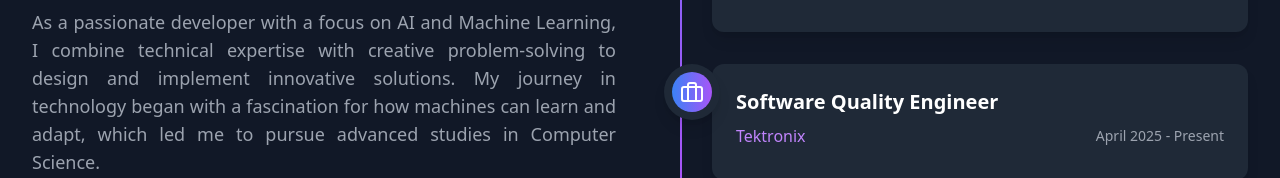
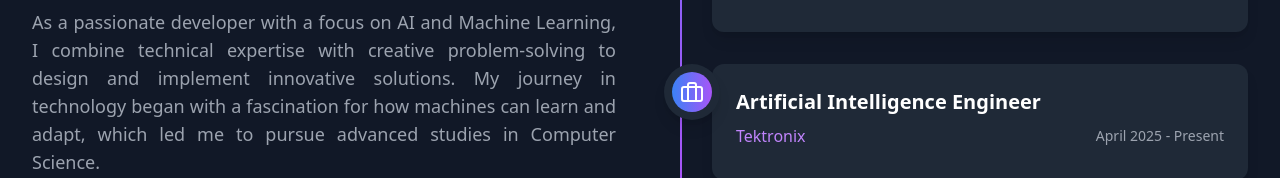
Before and after one commit to AMARAVADIDHEERAJ/AI_Port, a React (Vite) app: page / in a window 1280 px wide. Shown: the part 3676-3854 px from the top of the page. Built offline with nearby package versions, Linux system fonts and the light colour scheme.

Commit message:
Update title

```diff
--- a/src/components/About.tsx
+++ b/src/components/About.tsx
@@ -48,7 +48,7 @@ export const About = () => {
     },
     {
       icon: <Briefcase />,
-      title: 'Software Quality Engineer',
+      title: 'Artificial Intelligence Engineer',
       organization: 'Tektronix',
       period: 'April 2025 - Present',
       // description: 'Developed and maintained APIs using Node.js, collaborated on database solutions with MongoDB, and enhanced application performance and scalability, contributing to improved system efficiency. ',
```
